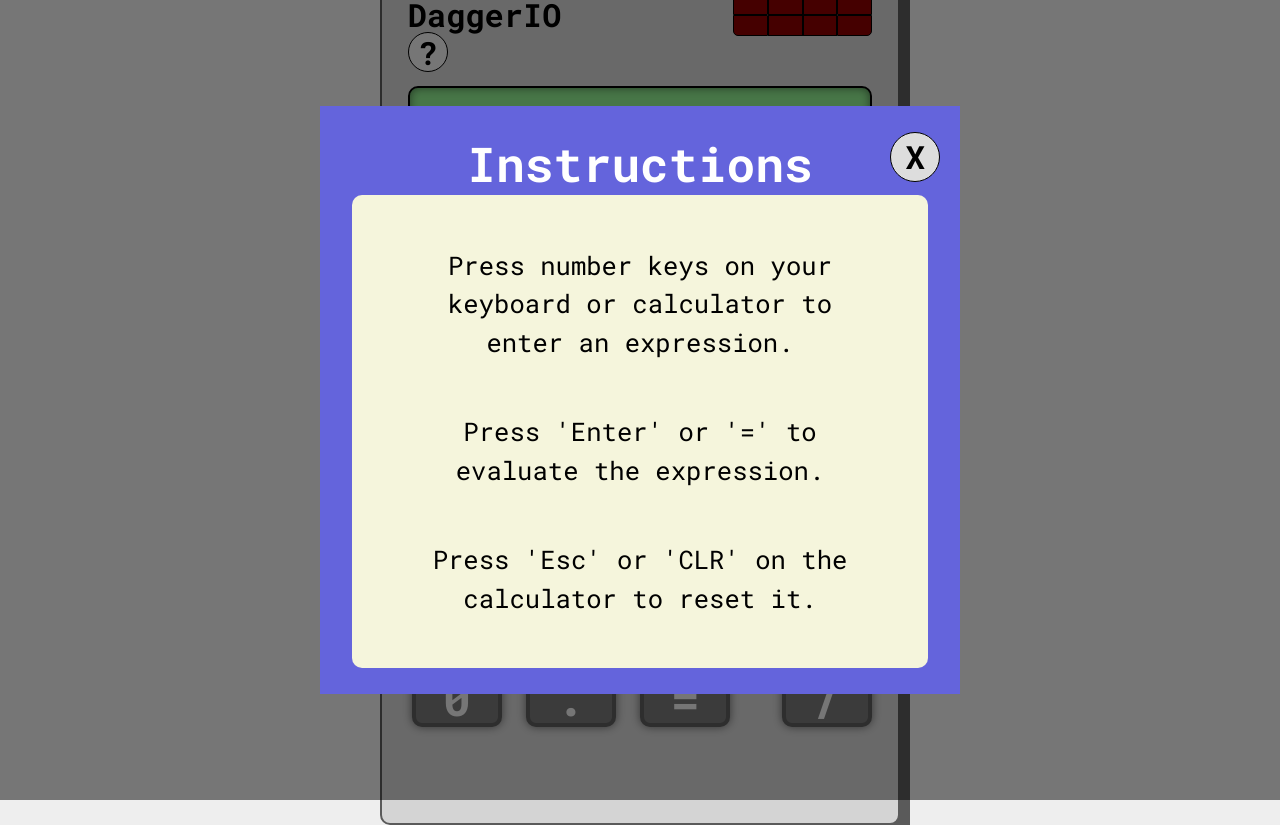
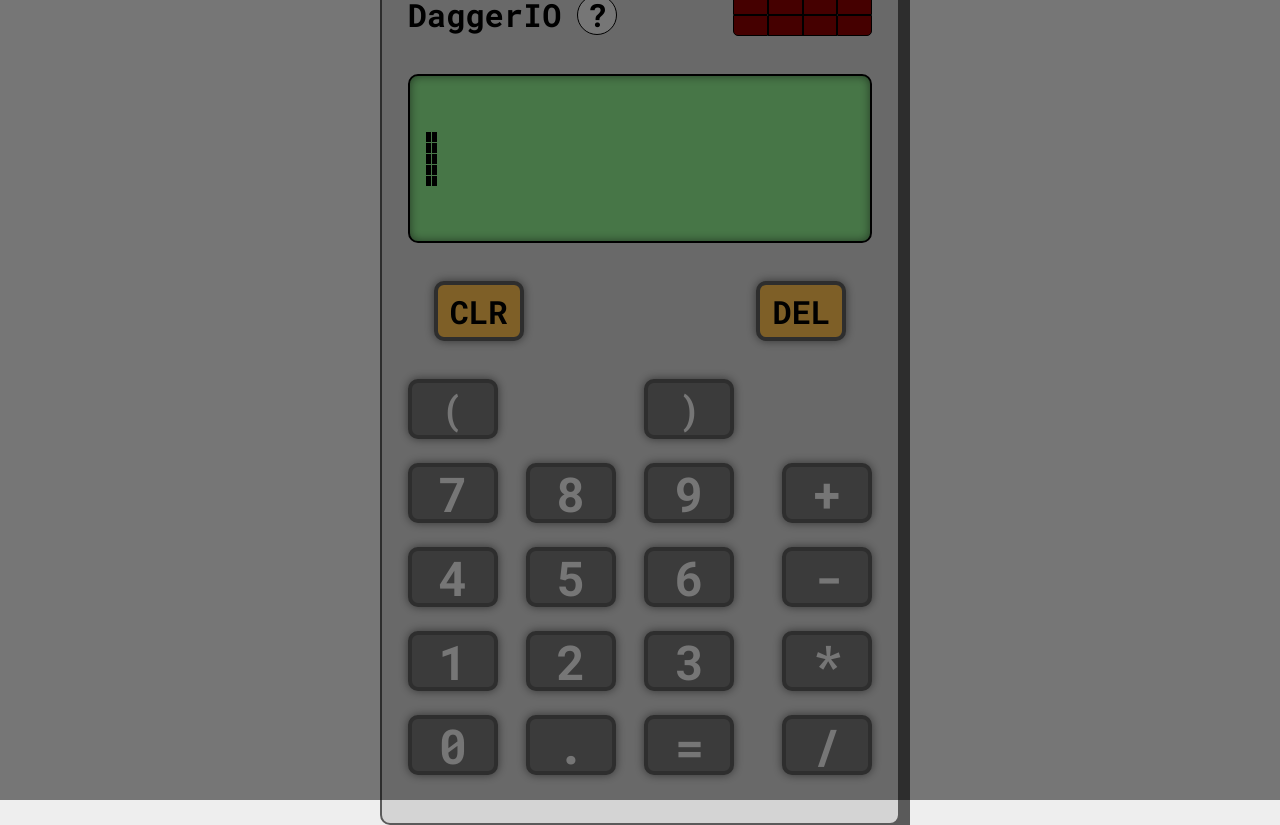
Before and after one commit to StilettoDagger/calculator, a plain HTML site: page calculator.html in a window 1280 px wide. Drawn offline with Linux system fonts and the light colour scheme; a web font is replaced by a local one.

Commit message:
Add bracket buttons to the calculator app and move the help button

```diff
--- a/calculator.html
+++ b/calculator.html
@@ -24,8 +24,9 @@
 	<div id="calculator-app">
 		<div class="calc-body">
             <div class="calc-header">
-                <div class="help">?</div>
-                <h1 class="logo">DaggerIO</h1>
+				<div class="logo">DaggerIO
+					<div class="help">?</div>
+				</div>
                 <div class="solar">
                     <div></div>
                     <div></div>
@@ -63,6 +64,8 @@
 					<li><button value="7">7</button></li>
 					<li><button value="8">8</button></li>
 					<li><button value="9">9</button></li>
+					<li><button value="(">(</button></li>
+					<li><button value=")">)</button></li>
 				</ul>
 				<ul class="operator-buttons">
 					<li><button value="+">+</button></li>
--- a/styles.css
+++ b/styles.css
@@ -87,8 +87,16 @@ body {
     cursor: pointer;
 }
 
+.logo {
+    font-size: 2em;
+    display: flex;
+    gap: 0.5em;
+    align-items: baseline;
+    font-weight: bold;
+}
+
 .help {
-    top: 55px;
+    position: static;
 }
 
 .help:hover, .instructions-header .close-button:hover {
@@ -179,7 +187,7 @@ body {
     align-items: center;
     font-size: 3rem;
     font-weight: bold;
-    margin-bottom: 2em;
+    margin-bottom: 1em;
     width: 90%;
     gap: 1em;
 }
@@ -191,7 +199,7 @@ body {
 ul {
     display: flex;
     flex-wrap: wrap;
-    justify-content: center;
+    justify-content: space-between;
     align-items: center;
     gap: 0.5em;
     list-style: none;
@@ -203,6 +211,7 @@ ul {
 
 .operator-buttons {
     flex-direction: column;
+    align-self: flex-end;
 }
 
 .clear-buttons {
@@ -230,6 +239,10 @@ ul {
     cursor: pointer;
     font: inherit;
     transition: filter 0.1s;
+}
+
+.num-buttons button[value="("], .num-buttons button[value=")"] {
+    font-size: 0.8em;
 }
 
 .clear-buttons button {
```
